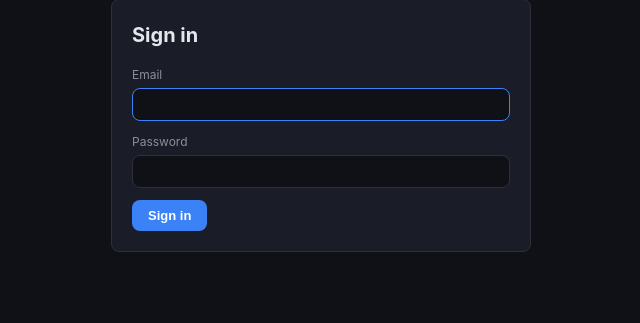
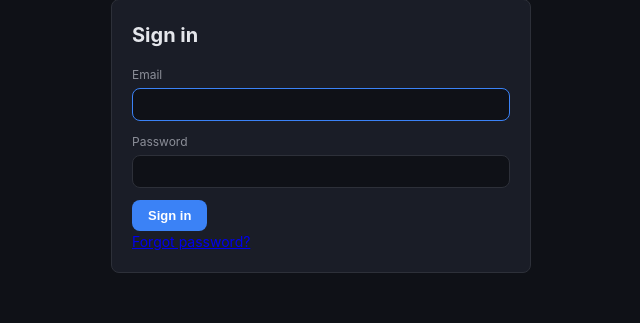
Before and after one commit to jhead12/agency-os, a FastAPI app: template web/templates/login.html in a window 1280 px wide. Shown: the part 129-452 px from the top of the page, without its empty margins (319-959 px from the left). Run offline with FastAPI, Linux system fonts and the light colour scheme; the template is opened without the code that fills it, so the values that code supplies are empty; parts of the project's set-up code (start-up, migrations or seed data) failed here and were passed over; some libraries are stand-ins or nearby versions.

Commit message:
Password reset: "Forgot password?" emails a one-time link
- /forgot-password emails a reset link that expires in an hour and works
  once; using it signs out every other session.
- Same answer whether or not the account exists; the email is sent after
  the response. Rate-limited per email and per IP.
- Reuses the welcome-link table and SMTP setup; without SMTP the page
  says to ask an owner.

Co-Authored-By: Claude Opus 5.5 <noreply@anthropic.com>

```diff
--- a/core/access.py
+++ b/core/access.py
@@ -173,6 +173,10 @@ ROUTE_RULES: dict[str, str] = {
     "POST /admin/payouts/{user_id}": OWNER,
     "GET /welcome/{token}": PUBLIC,   # one-time link; the token is the credential
     "POST /welcome/{token}": PUBLIC,
+    "GET /forgot-password": PUBLIC,
+    "POST /forgot-password": PUBLIC,  # rate-limited; same answer whether or not the email exists
+    "GET /reset-password/{token}": PUBLIC,  # one-time link; the token is the credential
+    "POST /reset-password/{token}": PUBLIC,
 
     "GET /": "dashboard.view",
     "GET /api/stats": "dashboard.view",
--- a/core/db.py
+++ b/core/db.py
@@ -1872,10 +1872,14 @@ class Database:
 
     # Invites (welcome-email "set your password" links)
 
-    def create_invite(self, user_id: int, token_hash: str, ttl_days: int,
-                      actor: Optional[CurrentUser]) -> datetime:
-        """Issue a one-time password-setup link. Earlier unused links stop working."""
-        expires_at = datetime.now() + timedelta(days=ttl_days)
+    def create_invite(self, user_id: int, token_hash: str, ttl: timedelta,
+                      actor: Optional[CurrentUser], action: str = "user.invite") -> datetime:
+        """Issue a one-time password-setup link. Earlier unused links stop working.
+
+        Welcome links and password-reset links share this table; `action` names
+        which one in the audit log.
+        """
+        expires_at = datetime.now() + ttl
         with self.transaction() as c:
             row = c.execute("SELECT email, is_active FROM users WHERE id = ?", (user_id,)).fetchone()
             if not row:
@@ -1887,7 +1891,7 @@ class Database:
                 "INSERT INTO invites (token_hash, user_id, expires_at) VALUES (?, ?, ?)",
                 (token_hash, user_id, expires_at.isoformat()),
             )
-            self._audit(c, actor, "user.invite", "user", user_id,
+            self._audit(c, actor, action, "user", user_id,
                         {"email": row["email"], "expires_at": expires_at.isoformat()})
         return expires_at
 
--- a/web/app.py
+++ b/web/app.py
@@ -43,7 +43,7 @@ from core.env import load_dotenv  # noqa: E402
 
 load_dotenv()  # .env settings for local runs; a deploy's own environment always wins
 
-from fastapi import FastAPI, Request, Query, HTTPException, Form, Depends, UploadFile, File
+from fastapi import BackgroundTasks, FastAPI, Request, Query, HTTPException, Form, Depends, UploadFile, File
 from fastapi.responses import HTMLResponse, RedirectResponse, JSONResponse, Response
 from fastapi.staticfiles import StaticFiles
 from fastapi.templating import Jinja2Templates
@@ -61,6 +61,7 @@ from core import (
     agents, claims, console, contact_depth, evidence, lead_packages, llm, mcp_auth, panels, payments, royalties, selling,
     tools, verify, workflows,
 )
+from core import welcome as welcome_email
 from core.welcome import base_url as public_base_url
 from web.mcp_server import MCPMount
 from starlette.concurrency import run_in_threadpool
@@ -162,6 +163,9 @@ LOGIN_MAX_FAILURES = 5
 # Routes that also accept a CLI key (Authorization: Bearer aos_cli_...) instead of a session.
 KEY_ROUTES = {"POST /api/console"}
 _login_failures: dict[str, list[float]] = defaultdict(list)
+# Password-reset requests per email and per client IP, same window as logins
+RESET_MAX_REQUESTS = 3
+_reset_requests: dict[str, list[float]] = defaultdict(list)
 _DUMMY_HASH = access.hash_password(secrets.token_hex(16))
 
 
@@ -2505,16 +2509,37 @@ def _start_session(request: Request, user: CurrentUser, target: str) -> Redirect
     return response
 
 
-@app.get("/welcome/{token}", response_class=HTMLResponse)
-async def welcome_page(request: Request, token: str, error: str = Query(default="")):
-    """Landing page for the one-time link in a welcome email (core/welcome.py)."""
+def _set_password_page(request: Request, token: str, error: str, reset: bool):
+    """The page behind a one-time link: welcome (new user) or password reset."""
     db = get_db()
     user_id = db.invite_user_id(access.hash_token(token))
     invitee = db.load_current_user(user_id) if user_id else None
     return templates.TemplateResponse(request, "welcome.html", {
         "invitee": invitee,
         "error": error,
+        "reset": reset,
     }, status_code=200 if invitee else 410)
+
+
+def _accept_set_password(request: Request, token: str, new_password: str,
+                         confirm_password: str, reset: bool):
+    page = f"/{'reset-password' if reset else 'welcome'}/{quote(token)}"
+    if new_password != confirm_password:
+        return RedirectResponse(url=f"{page}?error=Passwords+don%27t+match.", status_code=303)
+    db = get_db()
+    try:
+        user_id = db.accept_invite(access.hash_token(token), new_password)
+    except AccessError as e:
+        return RedirectResponse(url=f"{page}?error={quote(str(e))}", status_code=303)
+    user = db.load_current_user(user_id)
+    db.audit(user, "auth.password_reset" if reset else "auth.invite_accepted", "user", user.id)
+    return _start_session(request, user, user.landing_page())
+
+
+@app.get("/welcome/{token}", response_class=HTMLResponse)
+async def welcome_page(request: Request, token: str, error: str = Query(default="")):
+    """Landing page for the one-time link in a welcome email (core/welcome.py)."""
+    return _set_password_page(request, token, error, reset=False)
 
 
 @app.post("/welcome/{token}")
@@ -2524,18 +2549,70 @@ async def accept_welcome(
     new_password: str = Form(...),
     confirm_password: str = Form(...),
 ):
-    if new_password != confirm_password:
+    return _accept_set_password(request, token, new_password, confirm_password, reset=False)
+
+
+@app.get("/forgot-password", response_class=HTMLResponse)
+async def forgot_password_page(request: Request, sent: bool = Query(default=False),
+                               error: str = Query(default="")):
+    return templates.TemplateResponse(request, "forgot_password.html", {
+        "sent": sent,
+        "error": error,
+        "smtp_ready": welcome_email.smtp_configured(),
+    })
+
+
+def _send_reset_email(email: str, link: str) -> None:
+    """Runs after the response is sent, so timing never reveals whether the email exists."""
+    db = get_db()
+    row = db.get_user_by_email(email)
+    if not row:
+        return
+    user = db.load_current_user(row["id"])
+    subject, body = welcome_email.compose_reset(user, link, site_url())
+    result = welcome_email.send(user.email, subject, body)
+    if result.status != "sent":
+        print(f"[password reset] email to {user.email} not sent: {result.error}", file=sys.stderr)
+
+
+@app.post("/forgot-password")
+async def forgot_password(request: Request, background: BackgroundTasks, email: str = Form(...)):
+    """Email a one-time reset link. Answers the same whether or not the account exists."""
+    email = email.strip().lower()
+    client = request.client.host if request.client else "?"
+    now = time.monotonic()
+    keys = (f"email|{email}", f"ip|{client}")
+    for key in keys:
+        _reset_requests[key] = [t for t in _reset_requests[key] if now - t < LOGIN_WINDOW_SECONDS]
+    if any(len(_reset_requests[key]) >= RESET_MAX_REQUESTS for key in keys):
         return RedirectResponse(
-            url=f"/welcome/{quote(token)}?error=Passwords+don%27t+match.", status_code=303
+            url="/forgot-password?error=Too+many+requests.+Try+again+in+15+minutes.", status_code=303
         )
-    db = get_db()
-    try:
-        user_id = db.accept_invite(access.hash_token(token), new_password)
-    except AccessError as e:
-        return RedirectResponse(url=f"/welcome/{quote(token)}?error={quote(str(e))}", status_code=303)
-    user = db.load_current_user(user_id)
-    db.audit(user, "auth.invite_accepted", "user", user.id)
-    return _start_session(request, user, user.landing_page())
+    for key in keys:
+        _reset_requests[key].append(now)
+
+    db = get_db()
+    row = db.get_user_by_email(email)
+    if row and row["is_active"] and welcome_email.smtp_configured():
+        link, _ = welcome_email.issue_reset(db, row["id"], site_url())
+        background.add_task(_send_reset_email, email, link)
+    return RedirectResponse(url="/forgot-password?sent=1", status_code=303)
+
+
+@app.get("/reset-password/{token}", response_class=HTMLResponse)
+async def reset_password_page(request: Request, token: str, error: str = Query(default="")):
+    """Landing page for the one-time link in a password-reset email."""
+    return _set_password_page(request, token, error, reset=True)
+
+
+@app.post("/reset-password/{token}")
+async def reset_password(
+    request: Request,
+    token: str,
+    new_password: str = Form(...),
+    confirm_password: str = Form(...),
+):
+    return _accept_set_password(request, token, new_password, confirm_password, reset=True)
 
 
 @app.post("/logout")
--- a/web/templates/login.html
+++ b/web/templates/login.html
@@ -21,5 +21,6 @@
         </label>
         <button type="submit" class="btn">Sign in</button>
     </form>
+    <p class="muted"><a href="/forgot-password">Forgot password?</a></p>
 </div>
 {% endblock %}
```
Also changed, not shown: core/welcome.py (+35 -2 lines), tests/test_access.py (+79 -0 lines), web/templates/forgot_password.html (added, +25 -0 lines), web/templates/welcome.html (+8 -3 lines).
